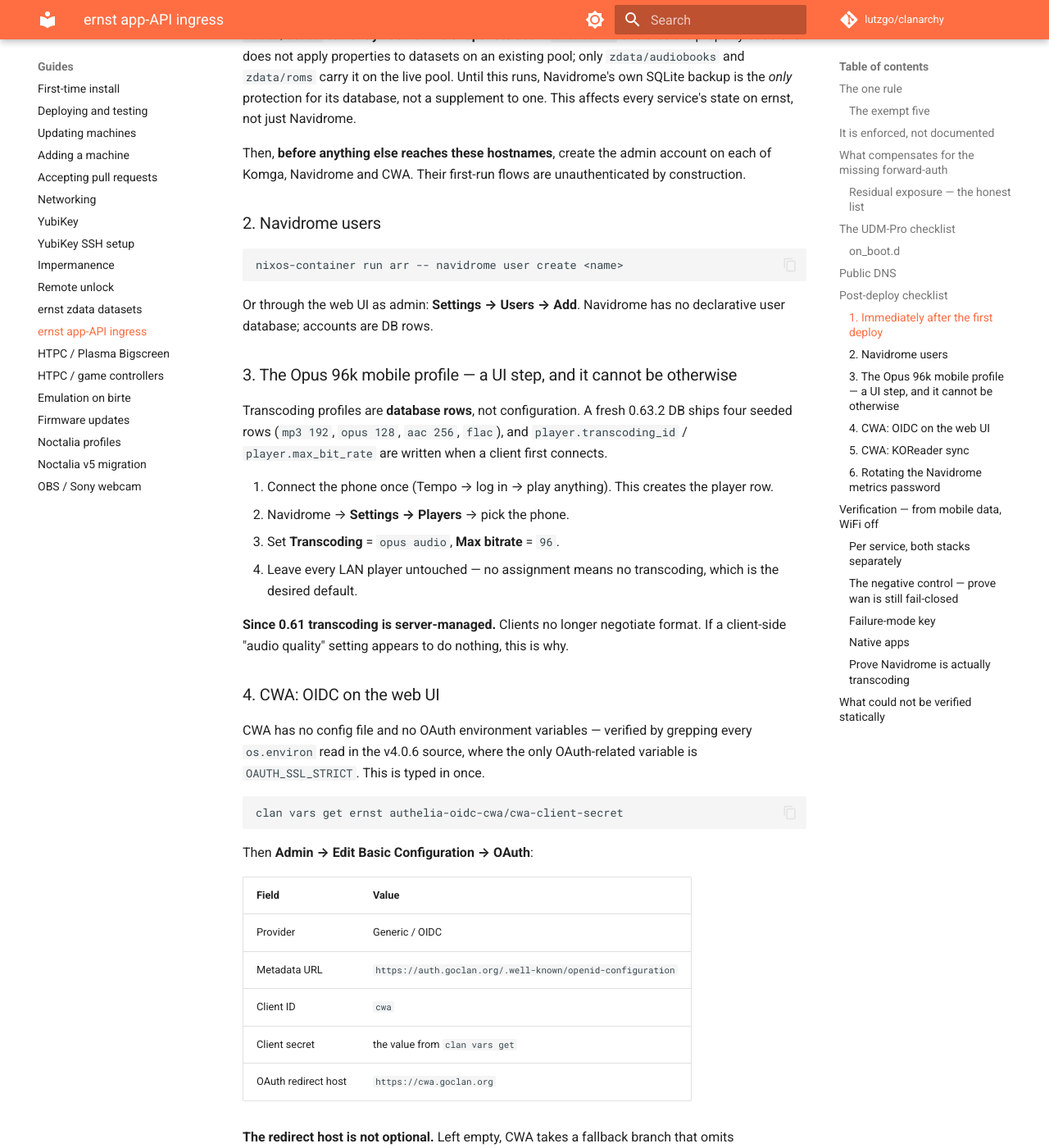
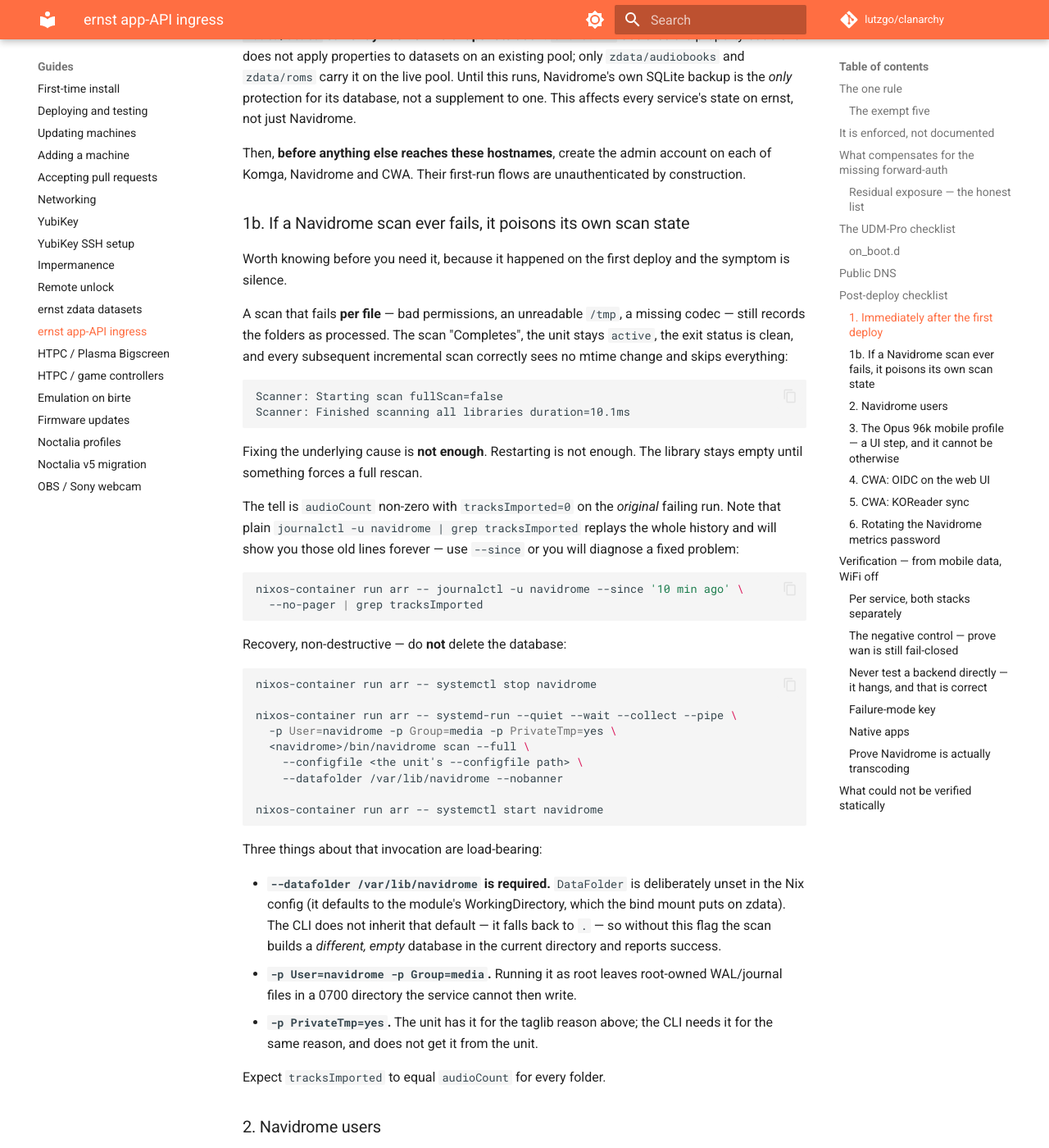
Before and after one commit to lutzgo/clanarchy, an MkDocs documentation site: the page built from docs/guides/ernst-app-api-ingress.md, in a window 1280 px wide and 1400 px high, scrolled down 3934 px. Shown: the whole window at 82% size. Built offline with MkDocs 1.6.1 and Material for MkDocs 9.7.7, drawn with Linux system fonts in a browser that asks for light colours; comment, search, counter and statistics services are not loaded; some of the changed text lies outside the part shown.

Commit message:
Document the poisoned scan state, and stop telling people to probe backends
Both from getting the verification wrong on the live system.

A NAVIDROME SCAN THAT FAILS PER FILE POISONS ITS OWN STATE. The failing run
still records the folders as processed, so after the underlying bug is fixed
every incremental scan correctly sees no mtime change and skips everything:

  Scanner: Starting scan fullScan=false
  Scanner: Finished scanning all libraries duration=10.1ms

Fixing the cause is not enough and restarting is not enough — the library stays
empty until something forces a full rescan. Recovery is `scan --full`, not
deleting the database, and three things about the invocation are load-bearing:
--datafolder must be passed explicitly (DataFolder is deliberately unset in the
Nix config, and the CLI falls back to "." rather than the module's
WorkingDirectory, so without it the scan builds a different empty database and
reports success); User/Group must be navidrome:media or root-owned WAL files
are left in a 0700 directory the service cannot write; and PrivateTmp is needed
for the same taglib reason the unit needs it, which the CLI does not inherit.

Confirmed on ernst: all 1142 tracks imported, every folder's tracksImported
matching its audioCount.

Also: `journalctl -u navidrome | grep tracksImported` replays the entire
history, so it shows the old failing lines forever and reads as though nothing
was fixed. The doc now uses --since.

NEVER PROBE A BACKEND ADDRESS DIRECTLY. `curl http://10.0.90.21:8083/` hangs,
and that is the backend-bypass hardening working: each netns accepts its port
from Traefik alone with policy DROP, so a probe from ernst (VLAN 50) times out
rather than being refused. traefik.nix documents this for the pre-existing
backends under "DEBUGGING CONSEQUENCE"; it applies identically to everything
added since, and the verification section now says so with the loopback
alternative for real debugging.

Verified alongside: navidrome active, DB still 3032:media, /metrics 401s
without credentials, up{job="navidrome"} == 1 so the two-format clan var works
end to end, and zdata/state has its first auto-snapshot.

Co-Authored-By: Claude Opus 5 <noreply@anthropic.com>
Claude-Session: https://claude.ai/code/session_01Hiqej4Uh82Dw4vWwLrGhsc

````diff
--- a/docs/guides/ernst-app-api-ingress.md
+++ b/docs/guides/ernst-app-api-ingress.md
@@ -153,6 +153,64 @@ Then, **before anything else reaches these hostnames**, create the admin
 account on each of Komga, Navidrome and CWA. Their first-run flows are
 unauthenticated by construction.
 
+### 1b. If a Navidrome scan ever fails, it poisons its own scan state
+
+Worth knowing before you need it, because it happened on the first deploy and
+the symptom is silence.
+
+A scan that fails **per file** — bad permissions, an unreadable `/tmp`, a
+missing codec — still records the folders as processed. The scan "Completes",
+the unit stays `active`, the exit status is clean, and every subsequent
+incremental scan correctly sees no mtime change and skips everything:
+
+```
+Scanner: Starting scan fullScan=false
+Scanner: Finished scanning all libraries duration=10.1ms
+```
+
+Fixing the underlying cause is **not enough**. Restarting is not enough. The
+library stays empty until something forces a full rescan.
+
+The tell is `audioCount` non-zero with `tracksImported=0` on the *original*
+failing run. Note that plain `journalctl -u navidrome | grep tracksImported`
+replays the whole history and will show you those old lines forever — use
+`--since` or you will diagnose a fixed problem:
+
+```bash
+nixos-container run arr -- journalctl -u navidrome --since '10 min ago' \
+  --no-pager | grep tracksImported
+```
+
+Recovery, non-destructive — do **not** delete the database:
+
+```bash
+nixos-container run arr -- systemctl stop navidrome
+
+nixos-container run arr -- systemd-run --quiet --wait --collect --pipe \
+  -p User=navidrome -p Group=media -p PrivateTmp=yes \
+  <navidrome>/bin/navidrome scan --full \
+    --configfile <the unit's --configfile path> \
+    --datafolder /var/lib/navidrome --nobanner
+
+nixos-container run arr -- systemctl start navidrome
+```
+
+Three things about that invocation are load-bearing:
+
+- **`--datafolder /var/lib/navidrome` is required.** `DataFolder` is
+  deliberately unset in the Nix config (it defaults to the module's
+  WorkingDirectory, which the bind mount puts on zdata). The CLI does not
+  inherit that default — it falls back to `.` — so without this flag the scan
+  builds a *different, empty* database in the current directory and reports
+  success.
+- **`-p User=navidrome -p Group=media`.** Running it as root leaves
+  root-owned WAL/journal files in a 0700 directory the service cannot then
+  write.
+- **`-p PrivateTmp=yes`.** The unit has it for the taglib reason above; the
+  CLI needs it for the same reason, and does not get it from the unit.
+
+Expect `tracksImported` to equal `audioCount` for every folder.
+
 ### 2. Navidrome users
 
 ```bash
@@ -291,11 +349,40 @@ name on `wan` — not there, rather than refused.
 exposed it. `sonarr` is strictly better: it carries forward-auth, so a leak
 would be caught twice.
 
+### Never test a backend directly — it hangs, and that is correct
+
+```bash
+curl http://10.0.90.21:8083/     # CWA   — HANGS
+curl http://10.0.90.13:25600/    # Komga — HANGS
+```
+
+Every backend's own netns firewall accepts its port from `10.0.90.12`
+(Traefik) and nothing else, with policy `DROP` — so a probe from ernst itself
+(VLAN 50) or from a laptop times out rather than being refused. That is the
+backend-bypass hardening working, not a broken service.
+
+`traefik.nix` states this for the pre-existing backends under "DEBUGGING
+CONSEQUENCE"; it applies identically to everything added since. **Always test
+through Traefik**:
+
+```bash
+curl -sS -o /dev/null -w '%{http_code}\n' https://cwa.goclan.org/
+```
+
+To reach a backend directly for debugging, go in via loopback, which is always
+trusted:
+
+```bash
+nixos-container run arr -- curl -sS localhost:25600/     # Komga
+podman exec cwa curl -sS localhost:8083/                 # CWA
+```
+
 ### Failure-mode key
 
 | Symptom | Cause |
 |---|---|
 | `NXDOMAIN` | missing public A record |
+| a **backend address** hangs | expected — see above, test through Traefik |
 | connection **refused** | reached the house, no listener — check the DNAT |
 | connection **times out** | firewall drop, or PMTUD blackhole |
 | TLS **hangs** after ClientHello | MTU/PMTUD — verify ICMPv6 "Packet Too Big" is not dropped |
````
